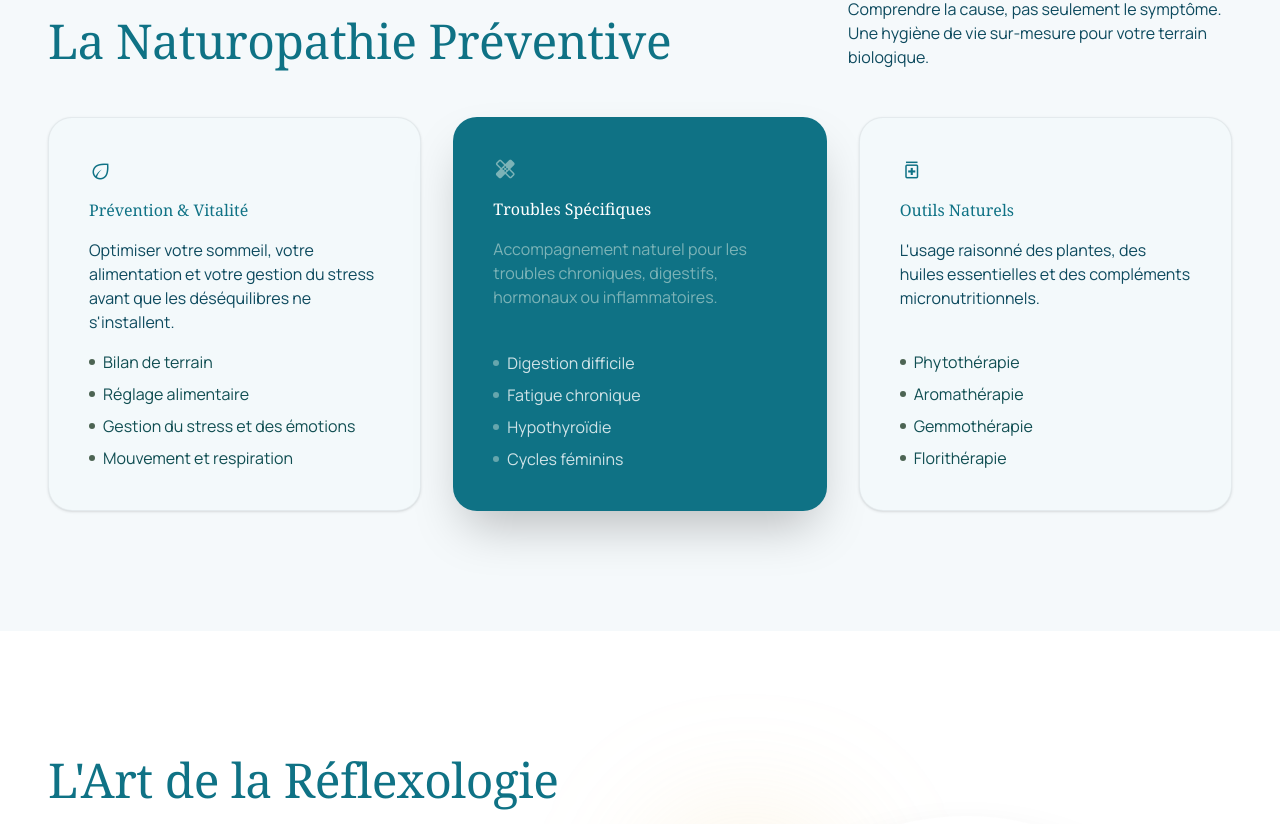
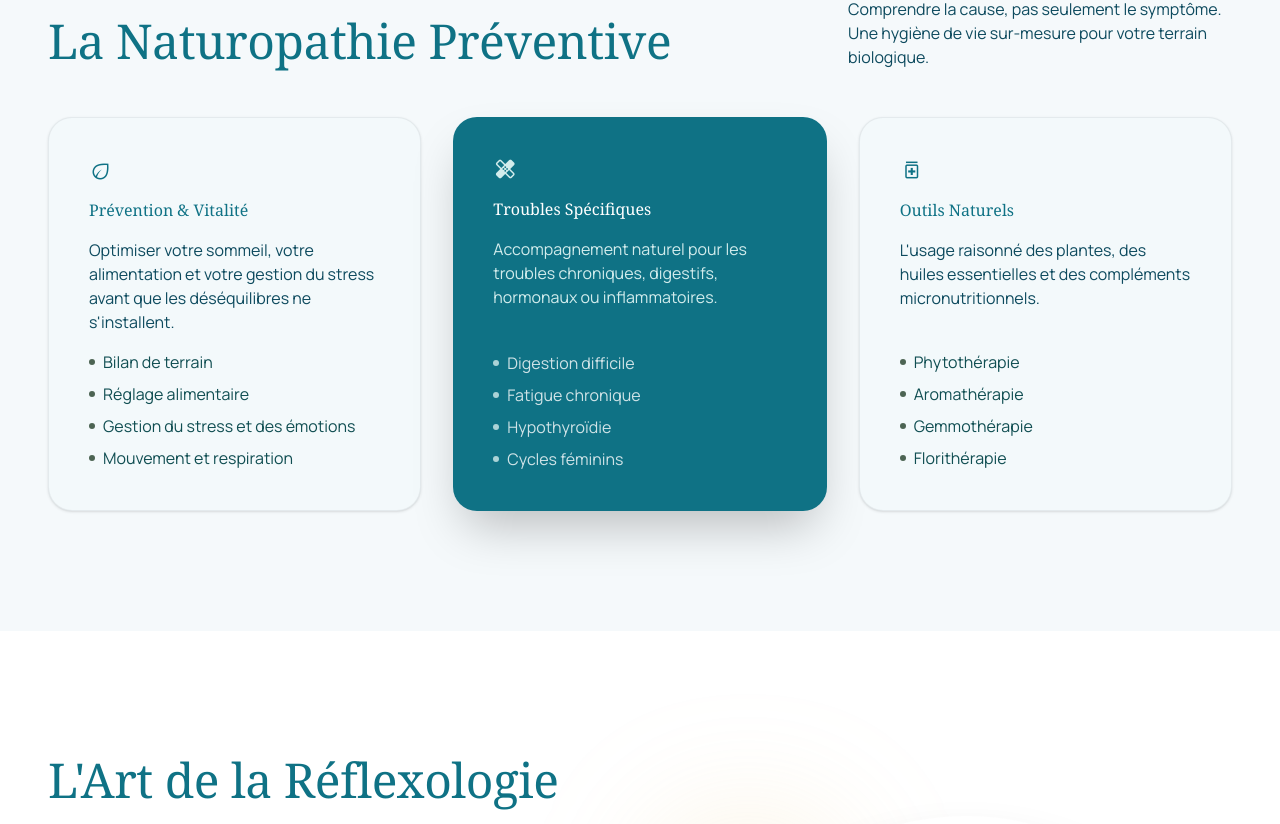
Before and after one commit to GuillaumeLecomte1/quintessence, a React (Vite) app: page / in a window 1280 px wide. Shown: the part 1756-2580 px from the top of the page. Built offline with nearby package versions, Linux system fonts and the light colour scheme.

Commit message:
fix: color contrast on container

```diff
--- a/src/index.css
+++ b/src/index.css
@@ -17,7 +17,7 @@ html {
   --color-primary-hover: #0d6578;
   --color-on-primary: #ffffff;
   --color-primary-container: #00464a;
-  --color-on-primary-container: #7cb3b7;
+  --color-on-primary-container: #D2ECEC;
   --color-on-primary-fixed: #002022;
   --color-on-primary-fixed-variant: #104e52;
   --color-primary-fixed: #c5e9ef;
```
